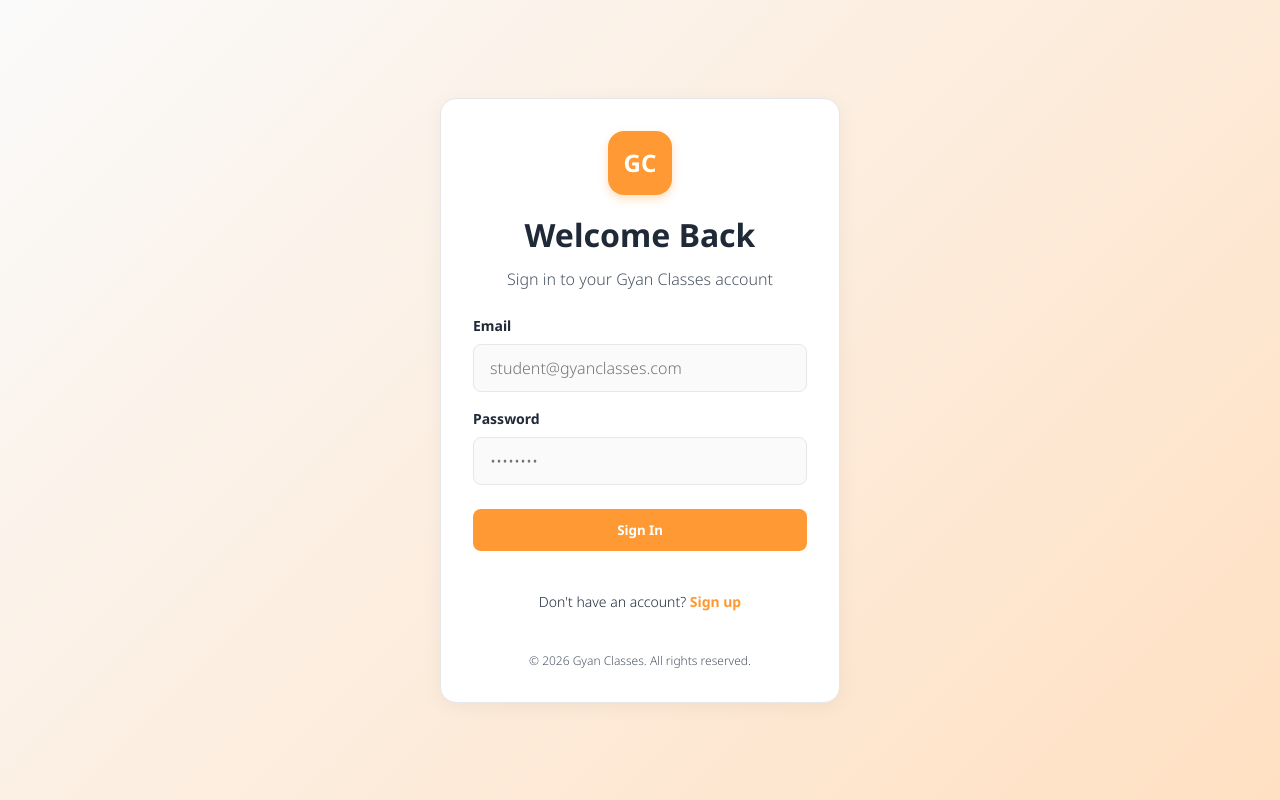
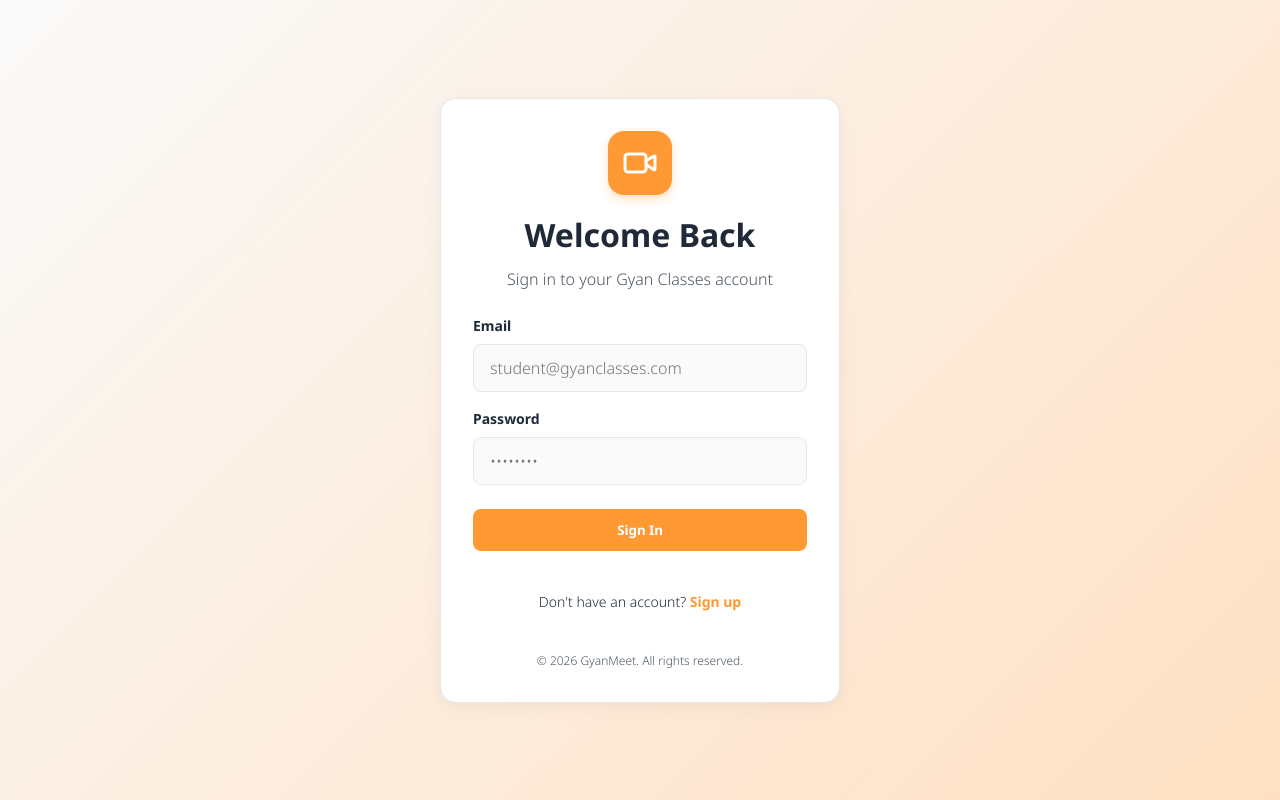
Before and after one commit to Progyan94/GyanMeetv2, a React (Vite) app in the folder frontend/: page /login in a window 1280 px wide. Built offline with nearby package versions, Linux system fonts and the light colour scheme; no server answers.

Commit message:
UI: Replace 'GC' text with Video Meet logo on welcome page

```diff
--- a/frontend/src/components/AuthLayout.tsx
+++ b/frontend/src/components/AuthLayout.tsx
@@ -1,4 +1,5 @@
 import React from 'react';
+import { Video } from 'lucide-react';
 import './AuthLayout.css';
 
 export default function AuthLayout({ children, title, subtitle }: { children: React.ReactNode, title: string, subtitle: string }) {
@@ -6,13 +7,13 @@
     <div className="auth-container">
       <div className="auth-card card">
         <div className="auth-header">
-          <div className="auth-logo">GC</div>
+          <div className="auth-logo"><Video size={36} color="white" /></div>
           <h1>{title}</h1>
           <p className="auth-subtitle">{subtitle}</p>
         </div>
         {children}
         <div className="auth-footer">
-          <p>&copy; {new Date().getFullYear()} Gyan Classes. All rights reserved.</p>
+          <p>&copy; {new Date().getFullYear()} GyanMeet. All rights reserved.</p>
         </div>
       </div>
     </div>
```
